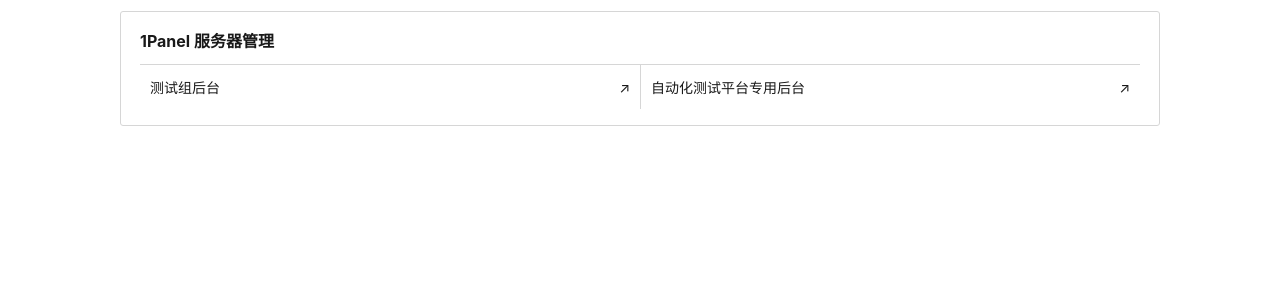
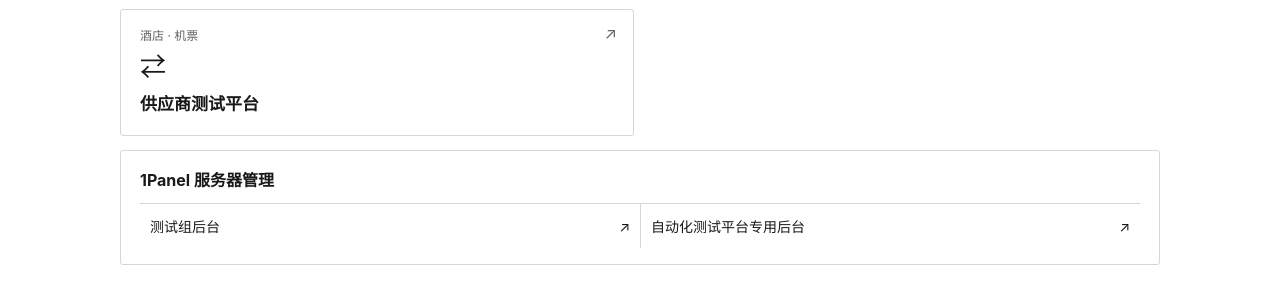
Before and after one commit to wanghaian/wanghaian.github.io, a plain HTML site: page index.html in a window 1280 px wide. Shown: the part 585-888 px from the top of the page. Before the commit the page ends 800 px from the top, so only its background shows below. Drawn offline with Linux system fonts and the light colour scheme.

Commit message:
新增酒店与机票供应商测试平台入口

```diff
--- a/index.html
+++ b/index.html
@@ -29,6 +29,7 @@ button:focus-visible,a:focus-visible{outline:2px solid black;outline-offset:2px}
 <a target="_blank" rel="noopener noreferrer" class="card" href="http://47.107.92.182:8080/#overview"><span class="category">供应商模拟</span><span class="mark" aria-hidden="true">✈</span><strong>机票 Mock 供应商后台</strong><span class="corner" aria-hidden="true">↗</span></a>
 <a target="_blank" rel="noopener noreferrer" class="card" href="http://47.107.92.182:8058/"><span class="category">业务排查</span><span class="mark" aria-hidden="true">⌕</span><strong>机票业务排查工具平台</strong><span class="corner" aria-hidden="true">↗</span></a>
 <a target="_blank" rel="noopener noreferrer" class="card" href="http://47.112.31.9:3000/projects"><span class="category">自动化项目</span><span class="mark" aria-hidden="true">›_</span><strong>自动化测试平台</strong><span class="corner" aria-hidden="true">↗</span></a>
+<a target="_blank" rel="noopener noreferrer" class="card" href="http://47.107.92.182:9003/"><span class="category">酒店 · 机票</span><span class="mark" aria-hidden="true">⇄</span><strong>供应商测试平台</strong><span class="corner" aria-hidden="true">↗</span></a>
 </nav>
 <div class="panel"><h3 id="panel-heading">1Panel 服务器管理</h3>
 <nav class="panel-links" aria-labelledby="panel-heading">
```
